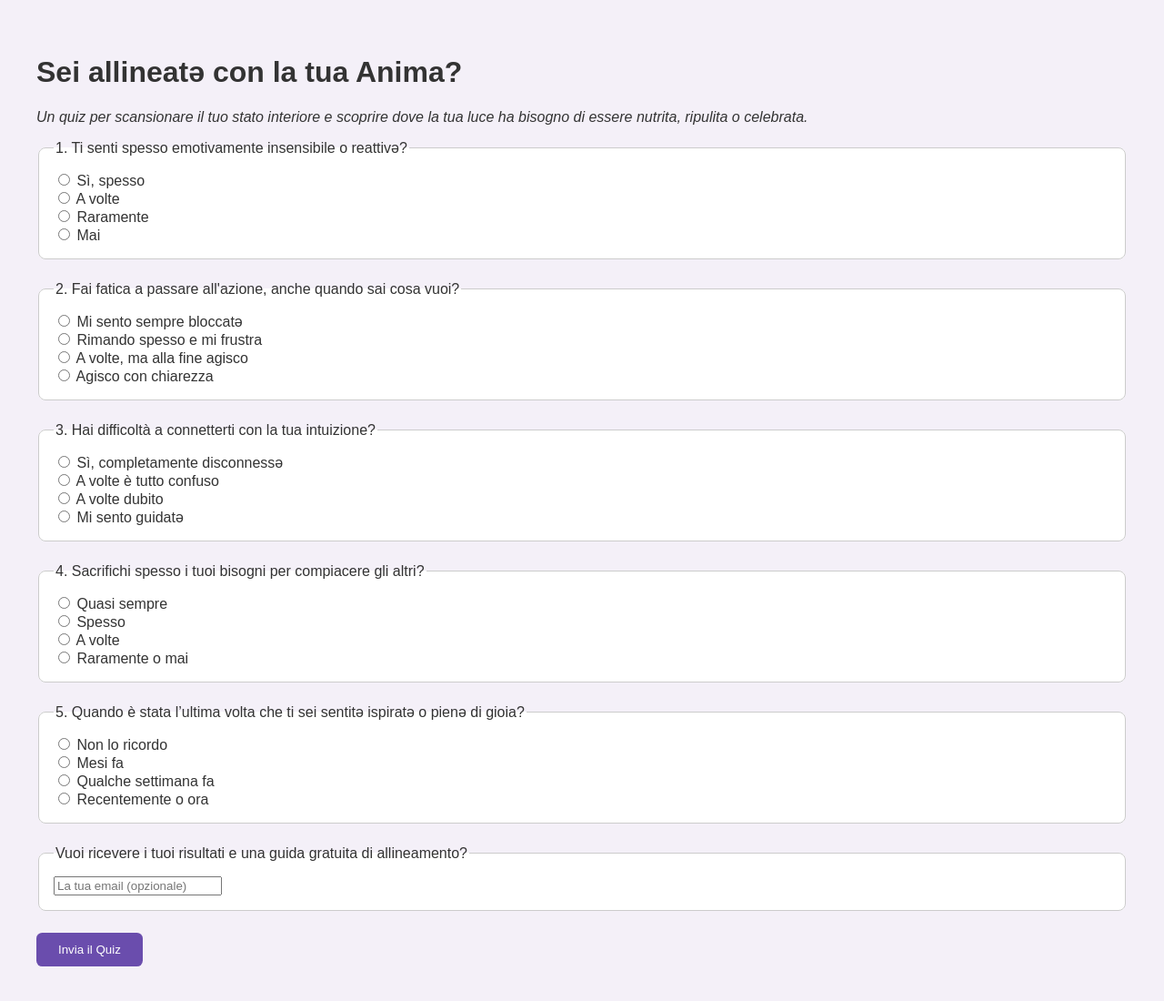
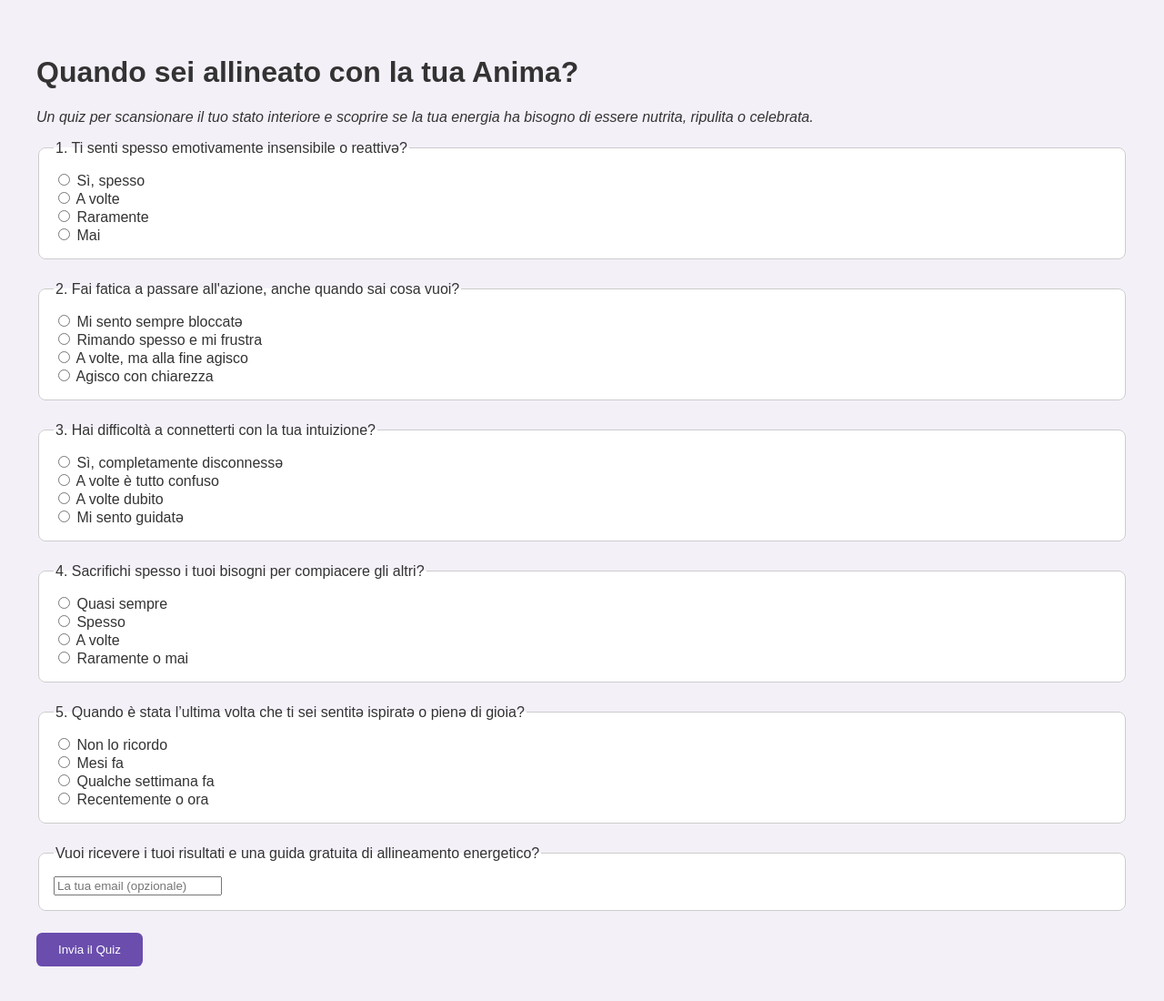
Before and after one commit to HTEBDOLAHSIE/Italain_Quiz, a plain HTML site: page index.html in a window 1280 px wide. Shown: the whole page at 91% size. Drawn offline with Linux system fonts and the light colour scheme.

Commit message:
Update index.html

```diff
--- a/index.html
+++ b/index.html
@@ -56,8 +56,8 @@
   </script>
 </head>
 <body>
-  <h1>Sei allineatə con la tua Anima?</h1>
-  <p><em>Un quiz per scansionare il tuo stato interiore e scoprire dove la tua luce ha bisogno di essere nutrita, ripulita o celebrata.</em></p>
+  <h1>Quando sei allineato con la tua Anima?</h1>
+  <p><em>Un quiz per scansionare il tuo stato interiore e scoprire se la tua energia ha bisogno di essere nutrita, ripulita o celebrata.</em></p>
 
   <form id="alignmentQuiz" onsubmit="submitQuiz(event)">
     <fieldset>
@@ -101,7 +101,7 @@
     </fieldset>
 
     <fieldset>
-      <legend>Vuoi ricevere i tuoi risultati e una guida gratuita di allineamento?</legend>
+      <legend>Vuoi ricevere i tuoi risultati e una guida gratuita di allineamento energetico?</legend>
       <input type="email" name="email" placeholder="La tua email (opzionale)" />
     </fieldset>
 
```
